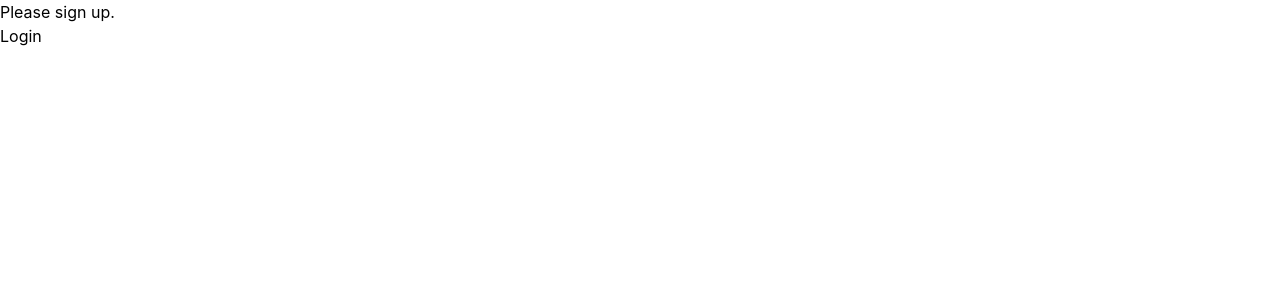
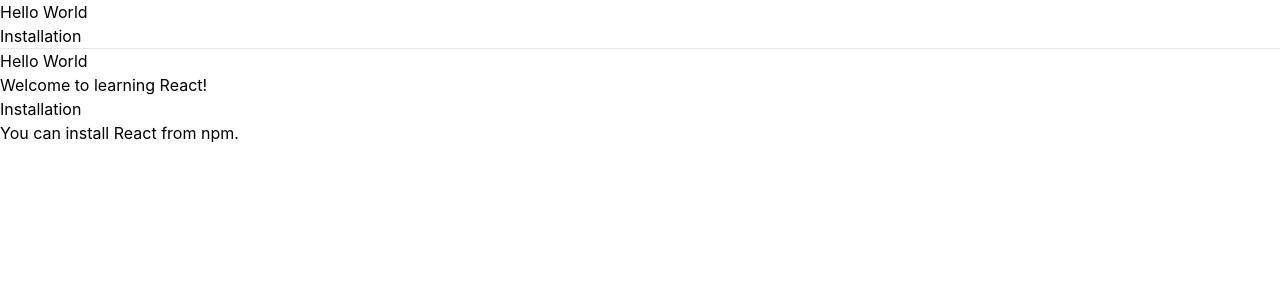
Before and after one commit to yasin1376/react-todo-app, a React (Create React App) app: page / in a window 1280 px wide. Shown: the top 300 px of the page. Built offline with nearby package versions, Linux system fonts and the light colour scheme.

Commit message:
working on react

```diff
--- a/src/index.js
+++ b/src/index.js
@@ -7,73 +7,37 @@
 
 const root = ReactDOM.createRoot(document.getElementById('root'));
 
-function UserGreeting(props) {
-  return <h1>Welcome back!</h1>;
-}
-
-function GuestGreeting(props) {
-  return <h1>Please sign up.</h1>;
-}
-
-function Greeting(props) {
-  const isLoggedIn = props.isLoggedIn;
-  if (isLoggedIn) {
-    return <UserGreeting />;
-  }
-  return <GuestGreeting />;
-}
-
-function LoginButton(props) {
+function Blog(props) {
+  const sidebar = (
+    <ul>
+      {props.posts.map((post) =>
+        <li key={post.id}>
+          {post.title}
+        </li>
+      )}
+    </ul>
+  );
+  const content = props.posts.map((post) =>
+    <div key={post.id}>
+      <h3>{post.title}</h3>
+      <p>{post.content}</p>
+    </div>
+  );
   return (
-    <button onClick={props.onClick}>
-      Login
-    </button>
+    <div>
+      {sidebar}
+      <hr />
+      {content}
+    </div>
   );
 }
 
-function LogoutButton(props) {
-  return (
-    <button onClick={props.onClick}>
-      Logout
-    </button>
-  );
-}
+const posts = [
+  {id: 1, title: 'Hello World', content: 'Welcome to learning React!'},
+  {id: 2, title: 'Installation', content: 'You can install React from npm.'}
+];
 
-class LoginControl extends React.Component {
-  constructor(props) {
-    super(props);
-    this.handleLoginClick = this.handleLoginClick.bind(this);
-    this.handleLogoutClick = this.handleLogoutClick.bind(this);
-    this.state = {isLoggedIn: false};
-  }
-
-  handleLoginClick() {
-    this.setState({isLoggedIn: true});
-  }
-
-  handleLogoutClick() {
-    this.setState({isLoggedIn: false});
-  }
-
-  render() {
-    const isLoggedIn = this.state.isLoggedIn;
-    let button;
-    if (isLoggedIn) {
-      button = <LogoutButton onClick={this.handleLogoutClick} />;
-    } else {
-      button = <LoginButton onClick={this.handleLoginClick} />;
-    }
-
-    return (
-      <div>
-        <Greeting isLoggedIn={isLoggedIn} />
-        {button}
-      </div>
-    );
-  }
-}
-
-root.render(<LoginControl />);
+root.render(<Blog posts={posts} />);
 // root.render(
 //   <React.StrictMode>
 //     <App />
```
